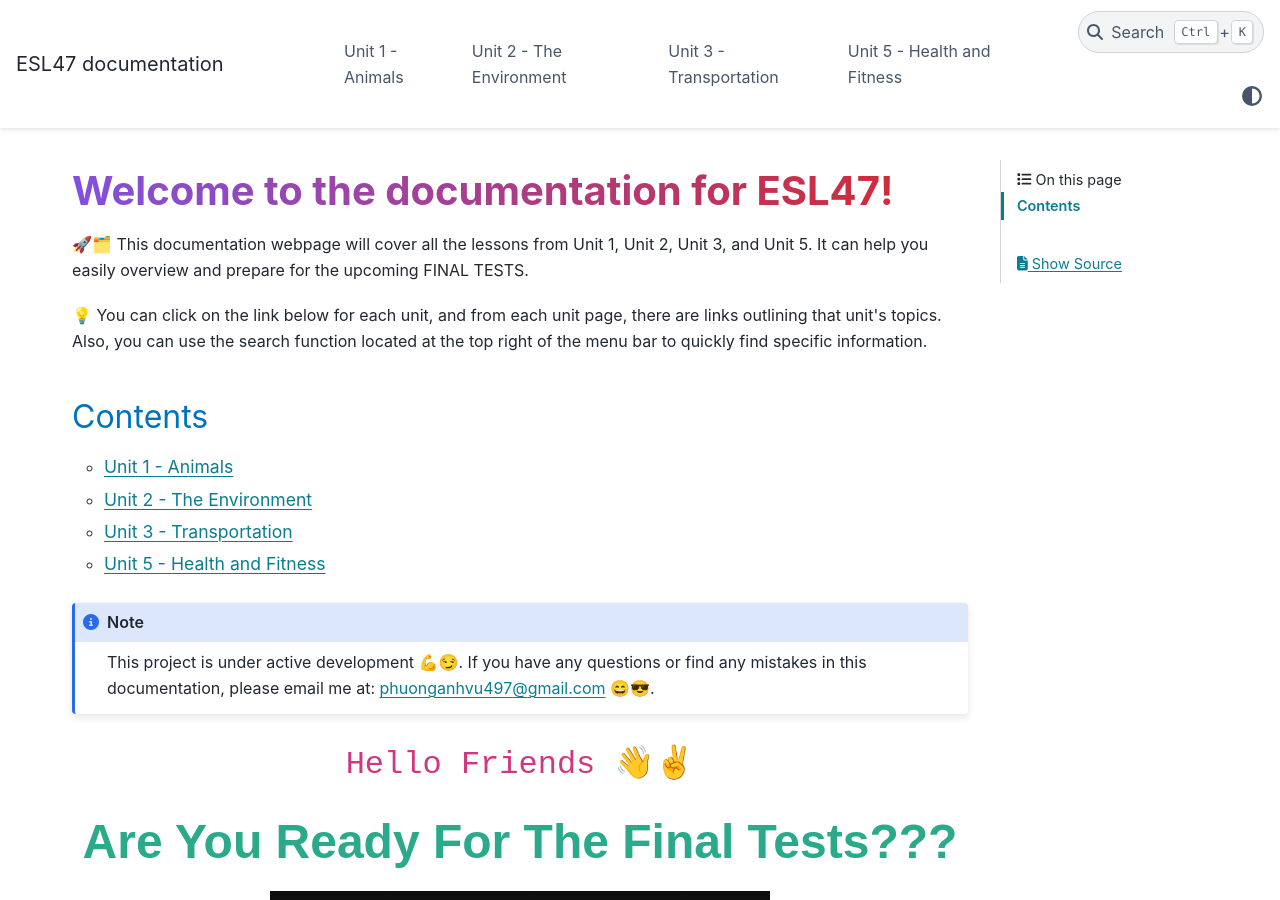
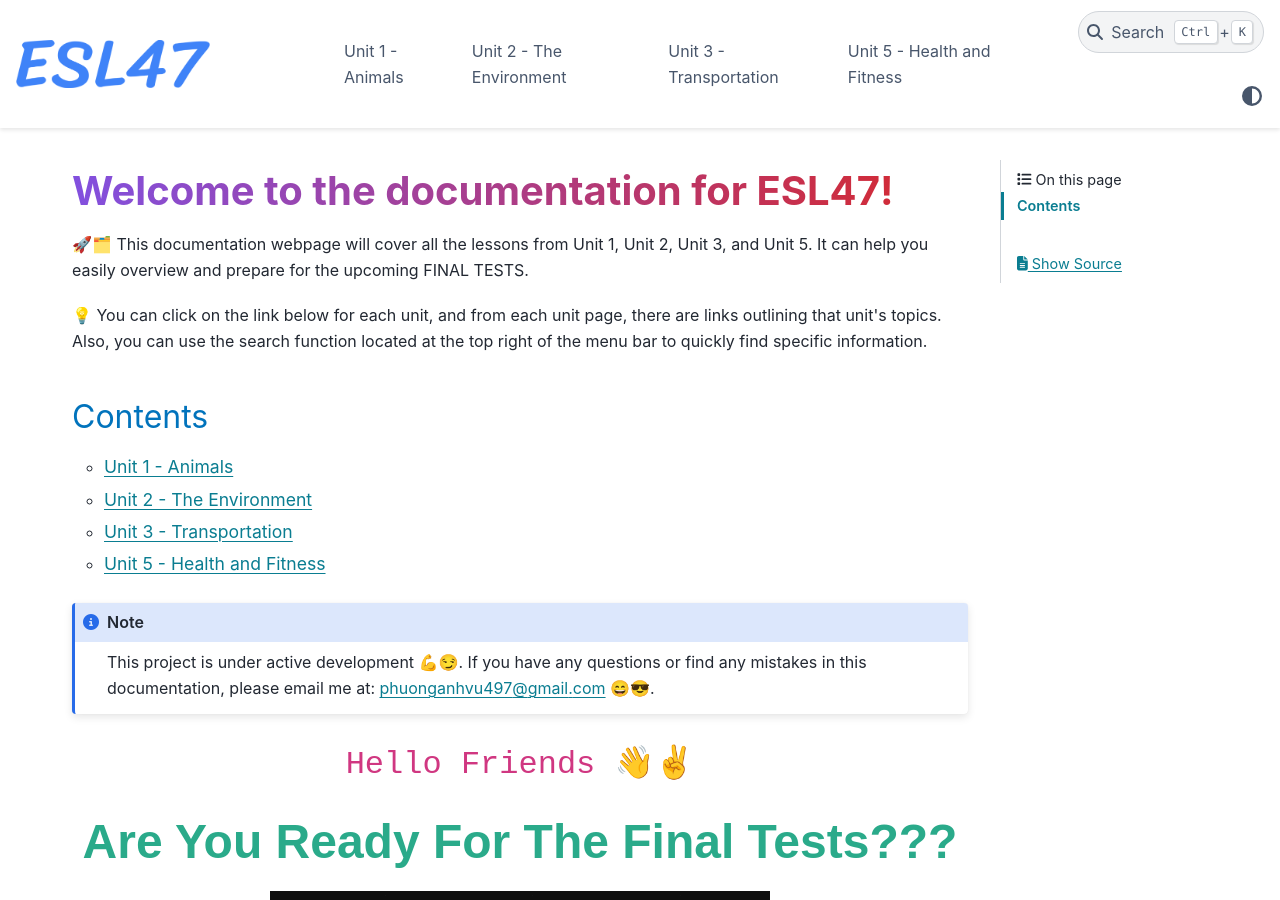
Before and after one commit to vpa24/ESL-47---Intermediate-Low-Integrated-Reading-Writing, a Sphinx documentation site: the page built from docs/source/index.rst, in a window 1280 px wide and 900 px high. Built offline with Sphinx 7.4.7 and the PyData theme 0.15.4, drawn with Linux system fonts in a browser that asks for light colours; some web fonts are replaced.

Commit message:
Update config logo

```diff
--- a/docs/source/conf.py
+++ b/docs/source/conf.py
@@ -27,6 +27,9 @@ intersphinx_disabled_domains = ['std']
 
 templates_path = ['_templates']
 
+# logo
+html_logo = "_static/logo.png"
+
 # -- Options for HTML output
 
 html_theme = 'pydata_sphinx_theme'
```
